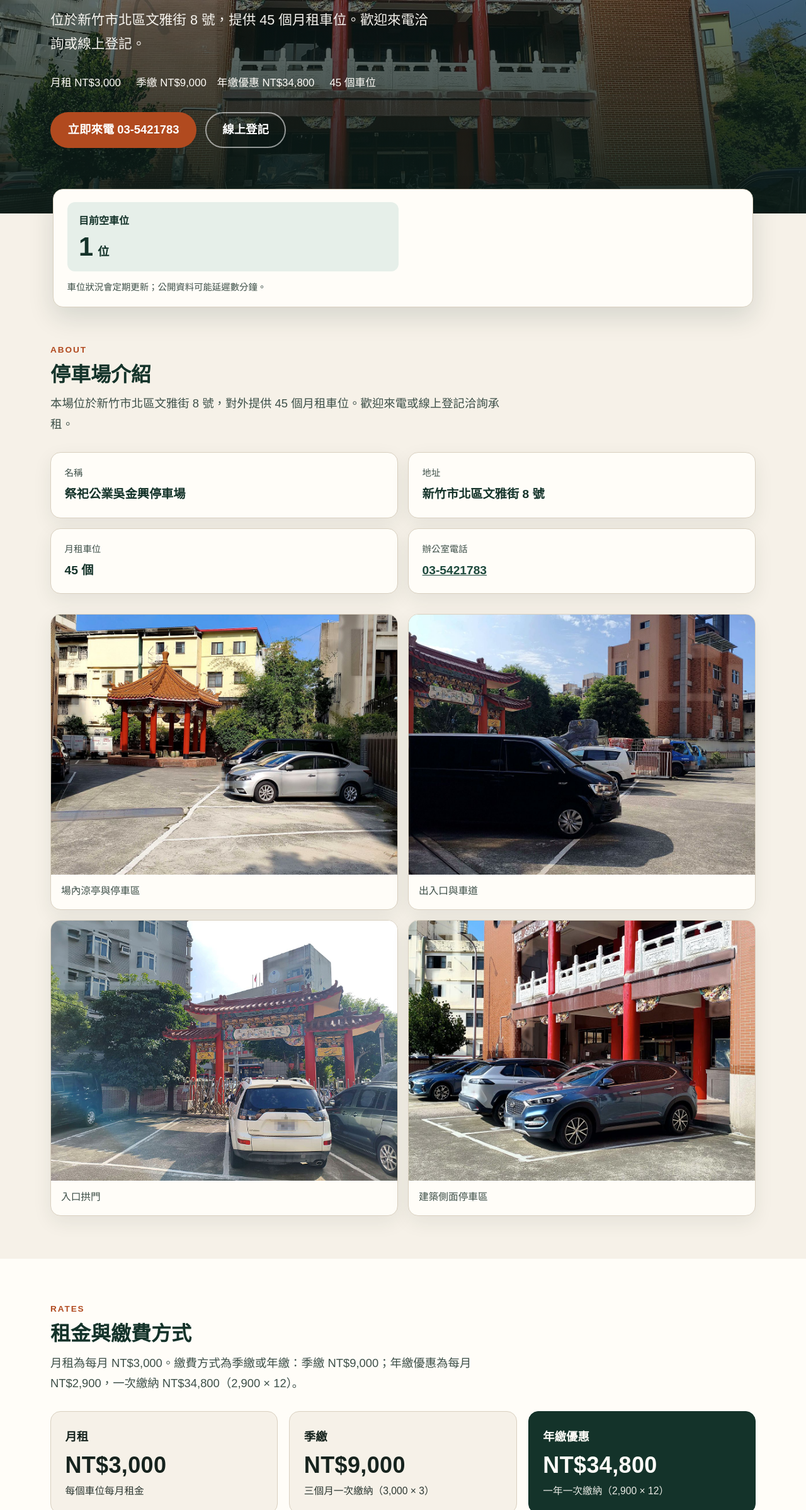
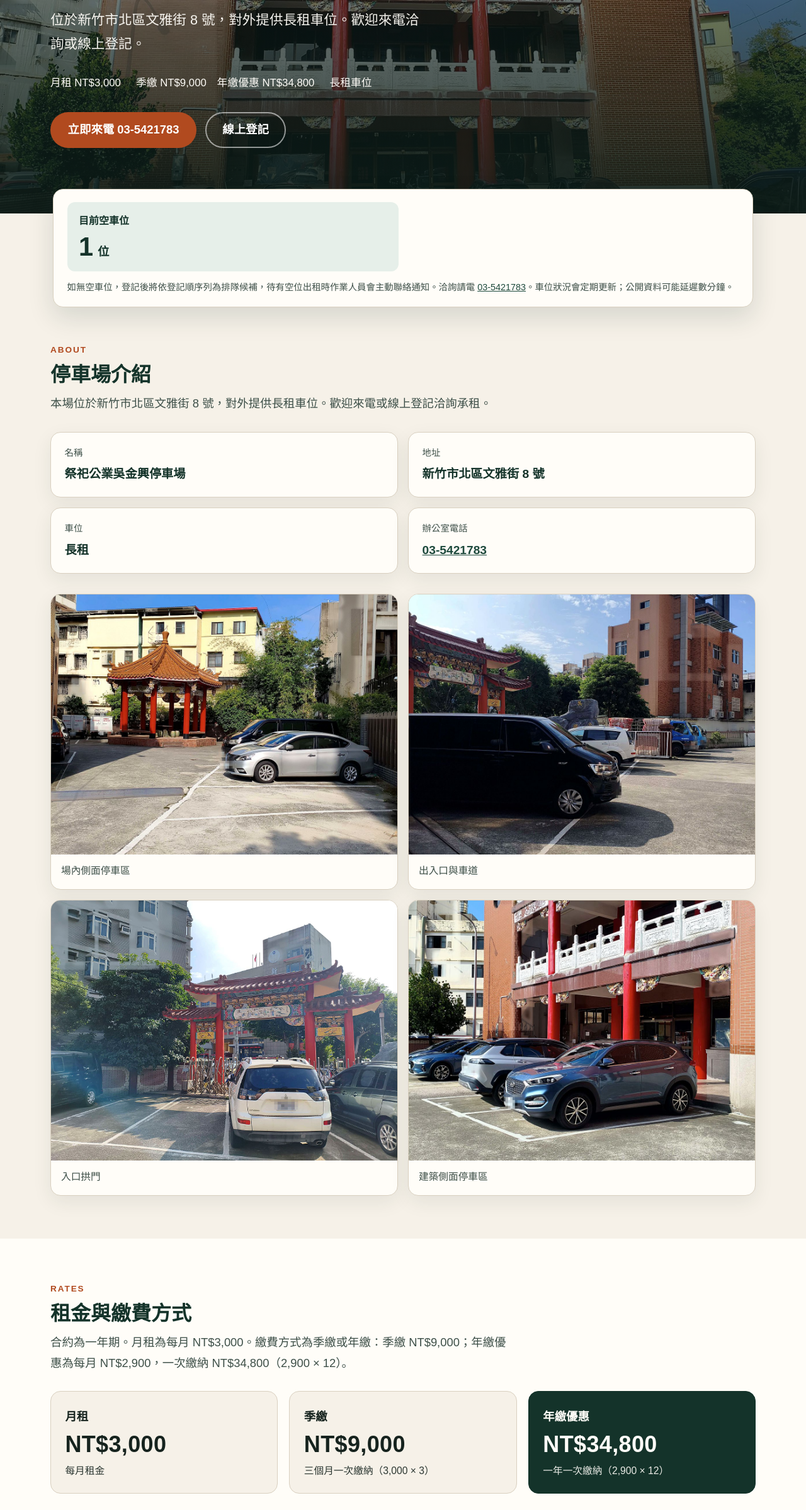
Before and after one commit to vwu45875-gi/wujinxing-parking, a plain HTML site: page index.html in a window 1280 px wide. Shown: the part 345-2743 px from the top of the page at 63% size. Drawn offline with Linux system fonts and the light colour scheme; no server answers.

Commit message:
Update site copy: long-term rental wording, one-year lease, and waitlist order.
Replace the 45-space count with 長租車位, retitle the pavilion photo, state that the contract is for one year, explain that waitlist places follow registration order, and use a neutral inquiry phone line.

```diff
--- a/index.html
+++ b/index.html
@@ -4,18 +4,18 @@
   <meta charset="utf-8">
   <meta name="viewport" content="width=device-width, initial-scale=1">
   <title>祭祀公業吳金興停車場｜月租車位招租中</title>
-  <meta name="description" content="祭祀公業吳金興停車場位於新竹市北區文雅街8號，提供 45 個月租車位。月租 NT$3,000，可季繳或年繳。歡迎來電 03-5421783 或線上登記洽詢承租。">
+  <meta name="description" content="祭祀公業吳金興停車場位於新竹市北區文雅街8號，對外提供長租車位。月租 NT$3,000，可季繳或年繳。歡迎來電 03-5421783 或線上登記洽詢承租。">
   <meta name="robots" content="index,follow">
   <meta property="og:type" content="website">
   <meta property="og:locale" content="zh_TW">
   <meta property="og:title" content="祭祀公業吳金興停車場｜月租車位招租中">
-  <meta property="og:description" content="新竹市北區文雅街8號，45 個月租車位招租中。月租 NT$3,000，可季繳或年繳。辦公室電話 03-5421783。">
+  <meta property="og:description" content="新竹市北區文雅街8號，長租車位招租中。月租 NT$3,000，可季繳或年繳。辦公室電話 03-5421783。">
   <meta property="og:site_name" content="祭祀公業吳金興停車場">
   <meta property="og:url" content="https://vwu45875-gi.github.io/wujinxing-parking/">
   <meta property="og:image" content="https://vwu45875-gi.github.io/wujinxing-parking/images/hero-front.jpg">
   <meta name="twitter:card" content="summary_large_image">
   <meta name="twitter:title" content="祭祀公業吳金興停車場｜月租車位招租中">
-  <meta name="twitter:description" content="新竹市北區文雅街8號，45 個月租車位招租中。月租 NT$3,000，可季繳或年繳。辦公室電話 03-5421783。">
+  <meta name="twitter:description" content="新竹市北區文雅街8號，長租車位招租中。月租 NT$3,000，可季繳或年繳。辦公室電話 03-5421783。">
   <meta name="twitter:image" content="https://vwu45875-gi.github.io/wujinxing-parking/images/hero-front.jpg">
   <meta name="theme-color" content="#14332a">
   <link rel="canonical" href="https://vwu45875-gi.github.io/wujinxing-parking/">
@@ -699,11 +699,11 @@
       <div class="hero-inner">
         <p class="badge">招租中</p>
         <h1>祭祀公業吳金興停車場</h1>
-        <p class="hero-lead">位於新竹市北區文雅街 8 號，提供 45 個月租車位。歡迎來電洽詢或線上登記。</p>
+        <p class="hero-lead">位於新竹市北區文雅街 8 號，對外提供長租車位。歡迎來電洽詢或線上登記。</p>
         <div class="hero-meta">
           <span>月租 NT$3,000</span>
           <span>季繳 NT$9,000　年繳優惠 NT$34,800</span>
-          <span>45 個車位</span>
+          <span>長租車位</span>
         </div>
         <div class="hero-actions">
           <a class="btn btn-lg" href="tel:+88635421783">立即來電 03-5421783</a>
@@ -719,13 +719,13 @@
             <p class="status-label">目前空車位</p>
             <p class="status-value"><span id="vacant-num">–</span><span class="status-unit"> 位</span></p>
           </div>
-          <p class="status-full" id="status-full" hidden>目前已滿位，歡迎登記候補</p>
+          <p class="status-full" id="status-full" hidden>目前已滿位，歡迎登記候補。如無空車位，登記後將依登記順序列為排隊候補，待有空位出租時作業人員會主動聯絡通知。洽詢請電 03-5421783</p>
           <div class="status-card status-waitlist" id="status-waitlist" hidden>
             <p class="status-label">登記候補</p>
             <p class="status-value"><span id="waitlist-num">–</span><span class="status-unit"> 人</span></p>
           </div>
         </div>
-        <p class="status-note">車位狀況會定期更新；公開資料可能延遲數分鐘。</p>
+        <p class="status-note">如無空車位，登記後將依登記順序列為排隊候補，待有空位出租時作業人員會主動聯絡通知。洽詢請電 <a href="tel:+88635421783">03-5421783</a>。車位狀況會定期更新；公開資料可能延遲數分鐘。</p>
       </aside>
     </div>
 
@@ -733,7 +733,7 @@
       <div class="wrap">
         <p class="section-kicker">ABOUT</p>
         <h2>停車場介紹</h2>
-        <p class="lead">本場位於新竹市北區文雅街 8 號，對外提供 45 個月租車位。歡迎來電或線上登記洽詢承租。</p>
+        <p class="lead">本場位於新竹市北區文雅街 8 號，對外提供長租車位。歡迎來電或線上登記洽詢承租。</p>
         <div class="intro-grid">
           <dl class="facts">
             <div class="fact-card">
@@ -745,8 +745,8 @@
               <dd>新竹市北區文雅街 8 號</dd>
             </div>
             <div class="fact-card">
-              <dt>月租車位</dt>
-              <dd>45 個</dd>
+              <dt>車位</dt>
+              <dd>長租</dd>
             </div>
             <div class="fact-card">
               <dt>辦公室電話</dt>
@@ -757,8 +757,8 @@
 
         <div class="gallery" aria-label="場內照片">
           <figure>
-            <img src="images/gallery-pavilion.jpg" width="1200" height="1600" alt="場內涼亭與停車區">
-            <figcaption>場內涼亭與停車區</figcaption>
+            <img src="images/gallery-pavilion.jpg" width="1200" height="1600" alt="場內側面停車區">
+            <figcaption>場內側面停車區</figcaption>
           </figure>
           <figure>
             <img src="images/gallery-gate.jpg" width="1200" height="1600" alt="出入口與車道">
@@ -780,12 +780,12 @@
       <div class="wrap">
         <p class="section-kicker">RATES</p>
         <h2>租金與繳費方式</h2>
-        <p class="lead">月租為每月 NT$3,000。繳費方式為季繳或年繳：季繳 NT$9,000；年繳優惠為每月 NT$2,900，一次繳納 NT$34,800（2,900 × 12）。</p>
+        <p class="lead">合約為一年期。月租為每月 NT$3,000。繳費方式為季繳或年繳：季繳 NT$9,000；年繳優惠為每月 NT$2,900，一次繳納 NT$34,800（2,900 × 12）。</p>
         <div class="price-grid">
           <article class="price-card">
             <h3>月租</h3>
             <p class="price-amount">NT$3,000</p>
-            <p class="price-note">每個車位每月租金</p>
+            <p class="price-note">每月租金</p>
           </article>
           <article class="price-card">
             <h3>季繳</h3>
@@ -812,7 +812,7 @@
               <tr>
                 <td>月租</td>
                 <td>NT$3,000</td>
-                <td>每個車位每月</td>
+                <td>每月</td>
               </tr>
               <tr>
                 <td>季繳</td>
@@ -854,7 +854,7 @@
       <div class="wrap">
         <p class="section-kicker">RENT</p>
         <h2>聯絡／如何承租</h2>
-        <p class="lead">承租流程如下。您也可先填寫線上登記，送出後我們會以電話聯繫。看位時間請先確認。</p>
+        <p class="lead">承租流程如下。合約為一年期。您也可先填寫線上登記，送出後我們會以電話聯繫。如無空車位，登記後將依登記順序列為排隊候補，待有空位出租時作業人員會主動聯絡通知。看位時間請先確認。</p>
         <div class="steps">
           <article class="step">
             <div class="step-num" aria-hidden="true">1</div>
@@ -874,7 +874,7 @@
             <div class="step-num" aria-hidden="true">3</div>
             <div>
               <h3>簽約繳費</h3>
-              <p>確認車位後簽約，並以季繳（NT$9,000）或年繳優惠（NT$34,800）繳納。</p>
+              <p>確認車位後簽約（合約為一年期），並以季繳（NT$9,000）或年繳優惠（NT$34,800）繳納。</p>
             </div>
           </article>
         </div>
@@ -891,7 +891,7 @@
       <div class="wrap">
         <p class="section-kicker">REGISTER</p>
         <h2>線上登記</h2>
-        <p class="lead">請填寫以下登記表單。送出後我們會以電話聯繫。您也可直接來電 03-5421783。</p>
+        <p class="lead">請填寫以下登記表單。送出後我們會以電話聯繫。如無空車位，登記後將依登記順序列為排隊候補，待有空位出租時作業人員會主動聯絡通知。您也可直接來電 03-5421783。</p>
         <p class="form-note">若表單無法顯示，請點下方按鈕在新視窗開啟。</p>
         <div class="form-actions">
           <a class="btn btn-lg" href="https://docs.google.com/forms/d/e/1FAIpQLSee95T5vGum8Yb7CdUKIoBklSVFBxoO-NaXKV7Wh53N7RqRrw/viewform" target="_blank" rel="noopener noreferrer">前往線上登記表單</a>
```
